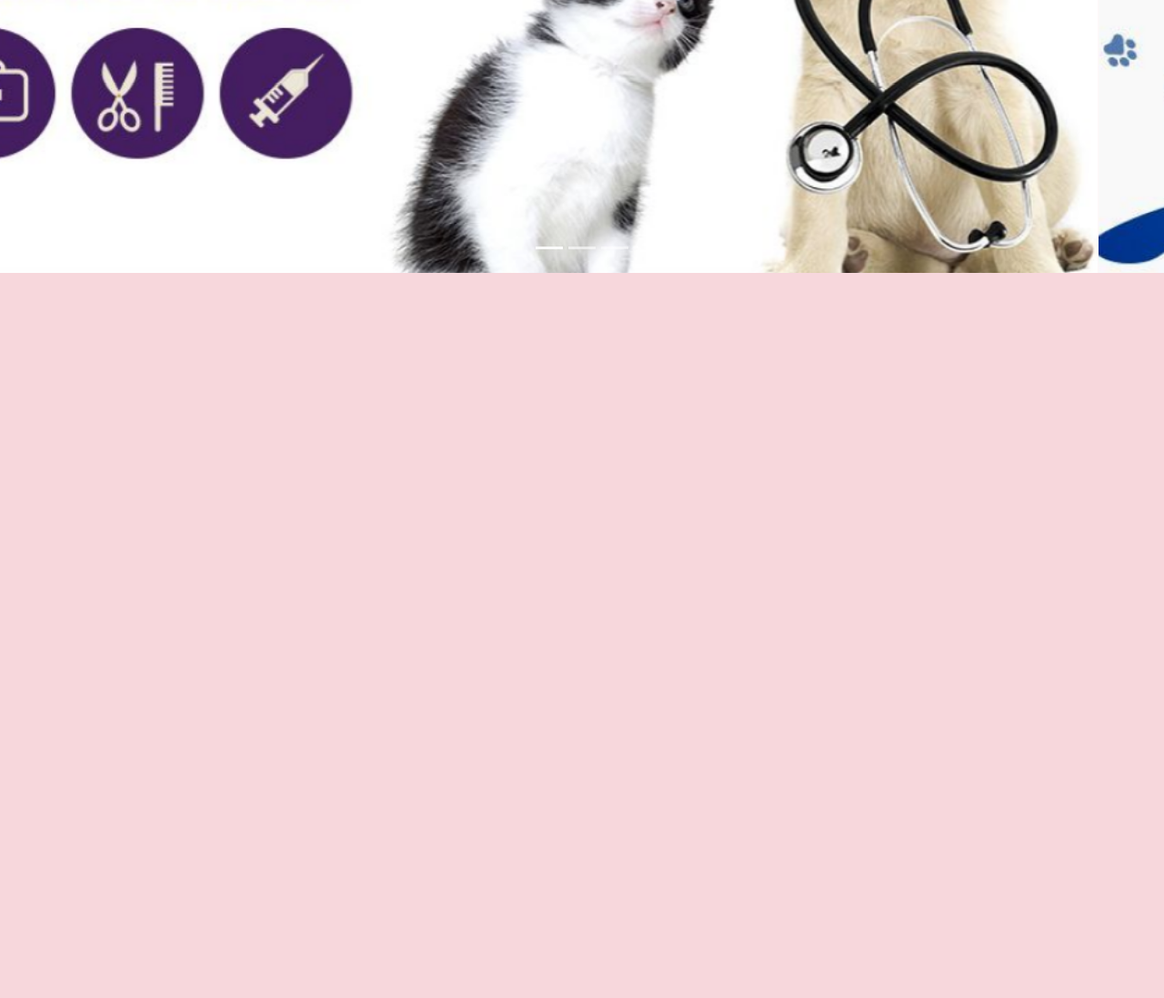
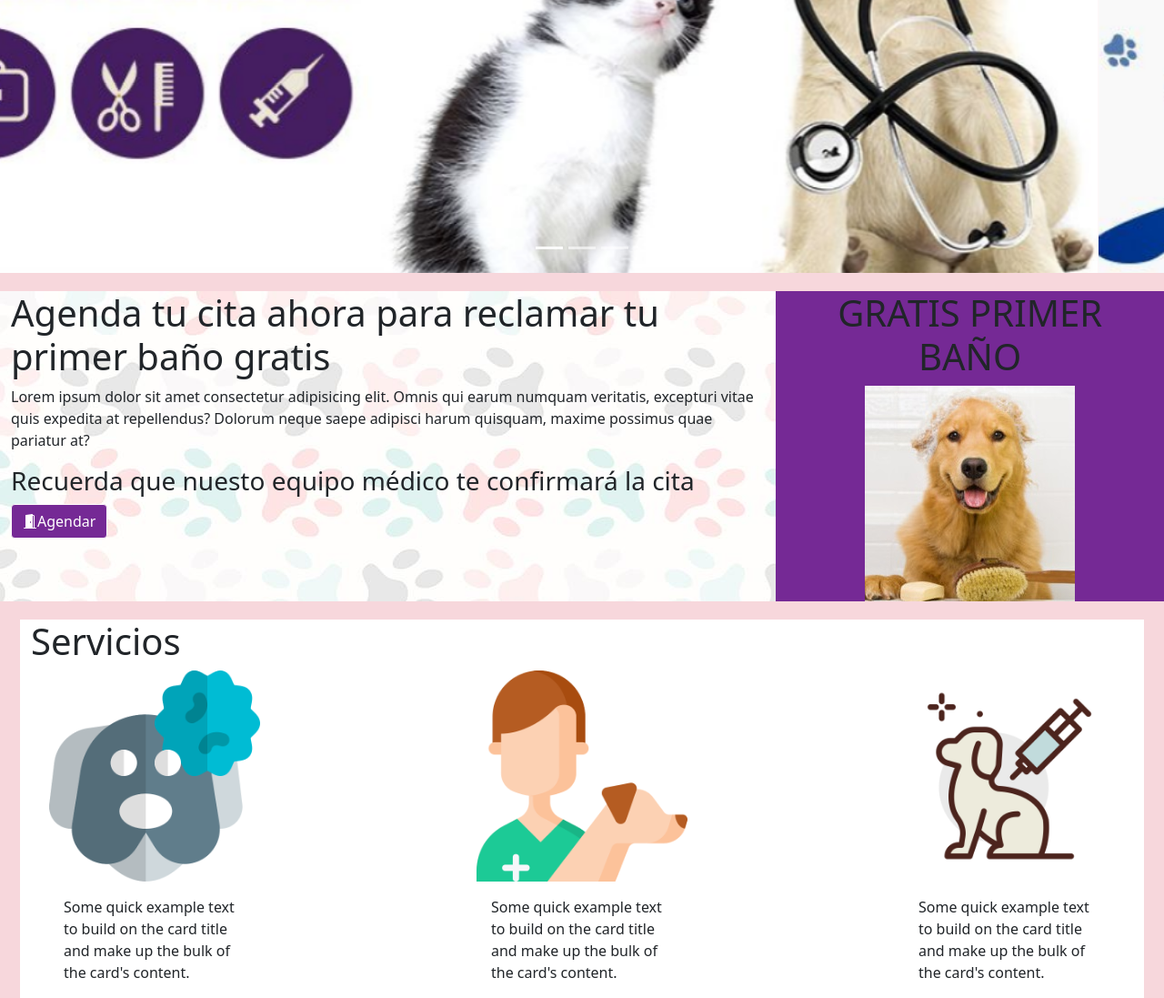
Before and after one commit to OvalleDa/Animalandia, a plain HTML site: page index.html in a window 1280 px wide. Shown: the part 533-1630 px from the top of the page at 91% size. Before the commit the page ends 833 px from the top, so only its background shows below. Drawn offline with nearby package versions, Linux system fonts and the light colour scheme.

Commit message:
Se realizan cards

```diff
--- a/css/styles.css
+++ b/css/styles.css
@@ -7,6 +7,7 @@ body{
     background-color: rgb(117,41,149) !important;
     color: rgb(255, 255, 255)
   }
+
 
 
 .navbar-light .navbar-nav .nav-link {
@@ -65,3 +66,34 @@ nav {
     background-color: rgb(0, 178, 177);
     border-color: rgb(0, 178, 177);
   }
+
+.promocion{
+    text-align: center;
+}
+
+.agenda{
+    margin-top: 20px;
+    background-image: url(../img/fondo.jpg);
+}
+
+.promocion{
+    margin-top: 20px;
+    background-color: rgb(117, 41, 149);
+}
+
+.cards{
+    display: flex;
+    justify-content: space-between;
+    margin-top: 20px;
+    margin-left: 10px;
+    margin-right: 10px;
+    padding: 0;
+    background-color: #ffffff;
+
+}
+
+.card{
+    margin-left: 20px;
+    border: none;
+    margin-right: 20px;
+}
--- a/index.html
+++ b/index.html
@@ -12,8 +12,8 @@
 <body>
      <div class="container-fluid">
         <header class="row align-items-center">
-            <div class="col-6 col-sm-6 col-md-7 col-lg-5 col-xl-5 col-xxl-8" >
-                <img src="img/logo.jpg" class="img-fluid">
+            <div class=" col-6 col-sm-6 col-md-7 col-lg-5 col-xl-5 col-xxl-8" >
+                <a href="index.html"><img src="img/logo.jpg" class="img-fluid"></a>
             </div>
             <div class="col-1 col-sm-1 col-md-1 col-lg-4 col-xl-5 col-xxl-2"></div>
             <div class="col-5 col-sm-5 col-md-4 col-lg-3 col-xl-2 col-xxl-2">
@@ -89,6 +89,54 @@
         </button>
       </div>
 
+    <div class="container-fluid">
+        <div class="row">
+            <section class="agenda col-12 col-md-8">
+                <h1>Agenda tu cita ahora para reclamar tu primer baño gratis</h1>
+                <article class="cita col-12">
+                    <p class="">Lorem ipsum dolor sit amet consectetur adipisicing elit. Omnis qui earum numquam veritatis, excepturi vitae quis expedita at repellendus? Dolorum neque saepe adipisci harum quisquam, maxime possimus quae pariatur at?</p>
+                <article class="agendita col-12">
+                    <h3>Recuerda que nuesto equipo médico te confirmará la cita</h3>
+                    <a href="#"><button type="button" class="btn btn-outline-primary"><i class="bi bi-door-open-fill"></i>Agendar</button></a>
+                </article>
+                </article>
+            </section>
+            <section class="col-12 col-md-4 promocion">
+                <article>
+                    <h1 >GRATIS PRIMER BAÑO</h1>
+                    <img src="img/golden.jpg" alt="Perro Golden Retriver" class="img-fluid">
+                </article>
+            </section>
+        </div>
+    </div>
+
+    <div class="container-fluid">
+        <div class="row cards">
+            <h1>Servicios</h1>
+            <div class="card col-4 col-xl-4" style="width: 16rem;">
+                <img src="img/paciente.png" class="card-img-top" alt="...">
+                <div class="card-body">
+                <p class="card-text">Some quick example text to build on the card title and make up the bulk of the card's content.</p>
+                </div>
+            </div>
+            <div class="card col-4 col-xl-4" style="width: 16rem;">
+                <img src="img/veterinario.png" class="card-img-top" alt="...">
+                <div class="card-body">
+                  <p class="card-text">Some quick example text to build on the card title and make up the bulk of the card's content.</p>
+                </div>
+            </div>
+            <div class="card col-4 col-xl-4" style="width: 16rem">
+                <img src="img/vacunacion.png" class="card-img-top" alt="...">
+                <div class="card-body">
+                  <p class="card-text">Some quick example text to build on the card title and make up the bulk of the card's content.</p>
+                </div>
+            </div>
+        </div>
+    </div>
+    <div class="conteiner-fluid">
+
+    </div>
+
 
     <script src="js/bootstrap.js"></script>
 </body>
```
